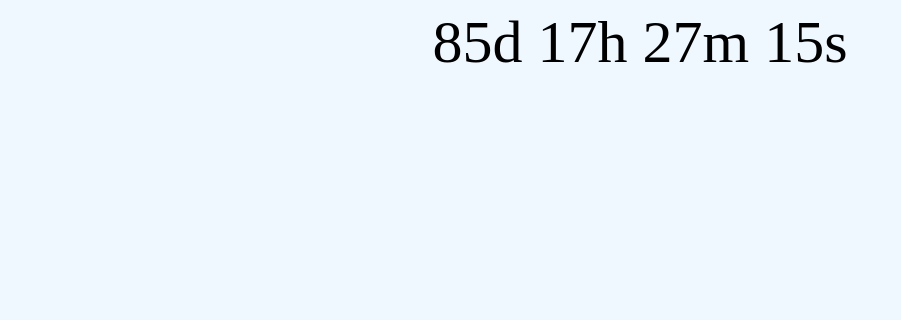
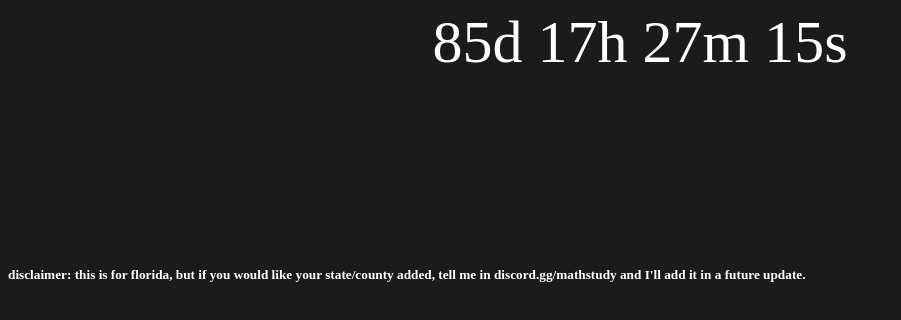
Before and after one commit to nullbyte02/Bunker, a plain HTML site: page apps/count-down/countdown.html in a window 1280 px wide. Shown: the whole page, without its empty margins (0-901 px from the left). Drawn offline with Linux system fonts and the light colour scheme.

Commit message:
fix-cntdown
added disclaimer + color change for countdown

```diff
--- a/apps/count-down/countdown.html
+++ b/apps/count-down/countdown.html
@@ -12,7 +12,7 @@ p {
 </head>
 <body>
 <style>
-body {background-color:AliceBlue}
+body {background-color:#1B1B1B; color:white}
 </style>
 
 <p id="demo"></p>
@@ -47,6 +47,12 @@ var x = setInterval(function() {
   }
 }, 1000);
 </script>
-
+<br>
+<br>
+<br>
+<br>
+<br>
+<br>
+<h5> disclaimer: this is for florida, but if you would like your state/county added, tell me in discord.gg/mathstudy and I'll add it in a future update.</h5>
 </body>
 </html>
```
